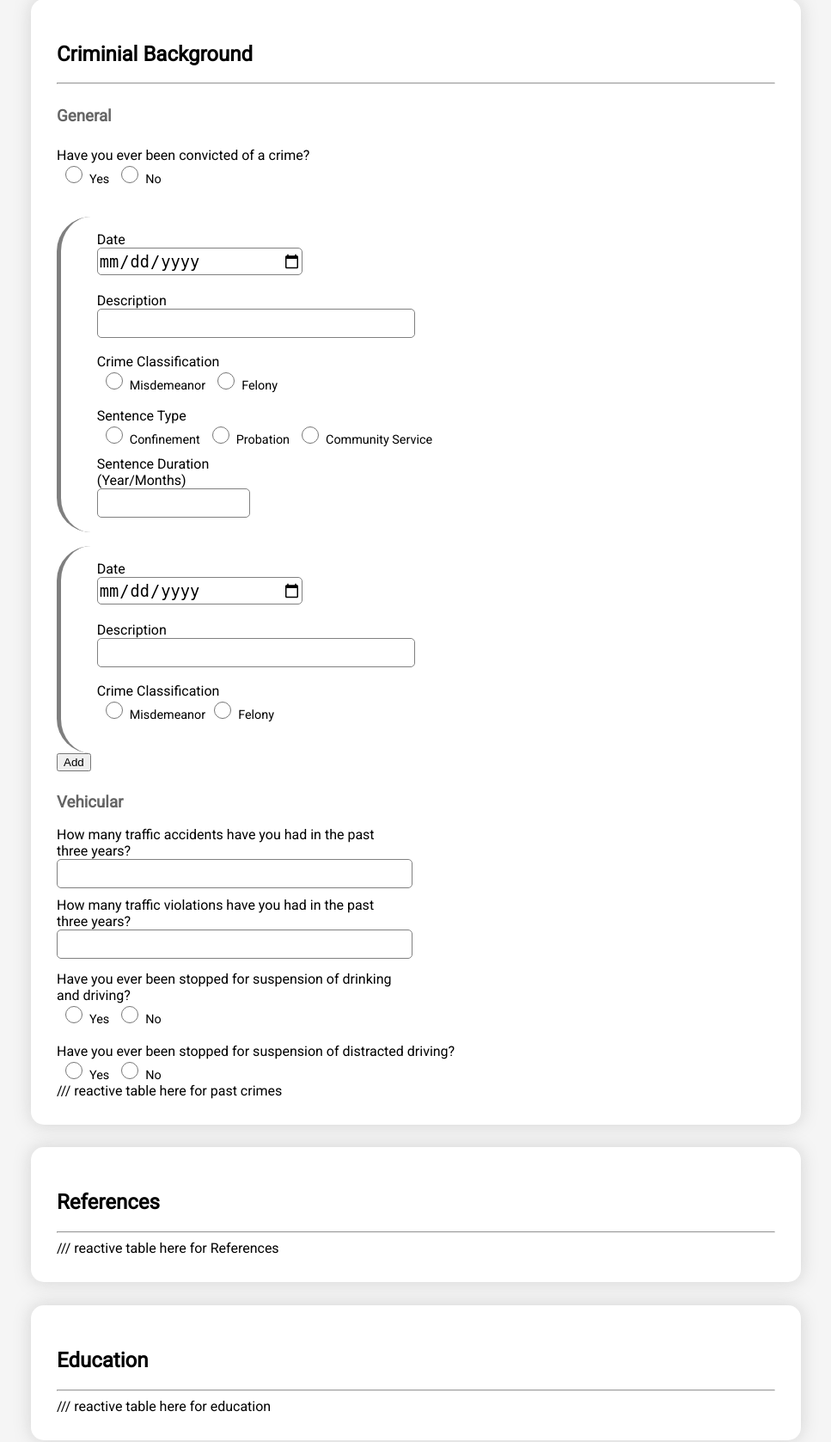
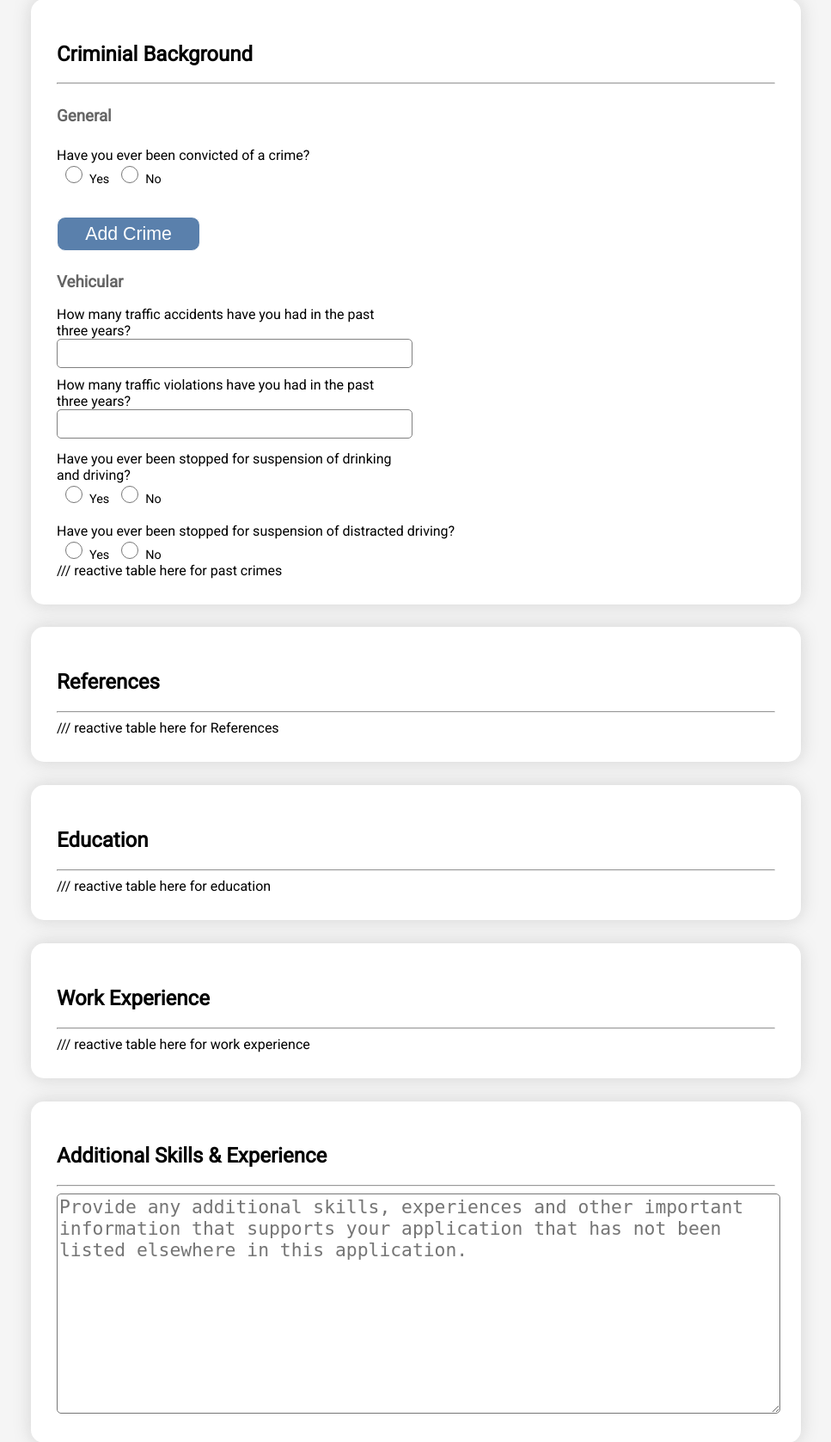
Before and after one commit to Carrasco-R/Simple-Job-Application, a PHP site: page / in a window 1280 px wide. Shown: the part 1787-3464 px from the top of the page at 86% size, without its empty margins (156-1123 px from the left). Run offline with PHP 8.4, Linux system fonts and the light colour scheme.

Commit message:
add crime functional

```diff
--- a/home.html
+++ b/home.html
@@ -166,37 +166,8 @@
             </div>
           </div>
           <br />
-          <div id="crime-table">
-            <div class="field-grid crime">
-              <div class="span-4">
-                <label for="crimeDate">Date</label>
-                <input type="date" name="crimeDate" id="crimeDate" />
-              </div>
-              <div class="span-10"></div>
-              <div class="span-6">
-                <label for="crimeDesc">Description</label>
-                <input type="text" name="crimeDesc" id="crimeDesc" />
-              </div>
-              <div class="span-12 radio-field">
-                <div class="label">Crime Classification</div>
-                <label><input type="radio" name="crimeClass" value="misdemeanor" />Misdemeanor</label>
-                <label><input type="radio" name="crimeClass" value="felony" />Felony</label>
-                <input style="display: none" type="radio" name="crimeClass" value="untouched" checked />
-              </div>
-              <div class="span-12 radio-field">
-                <div class="label">Sentence Type</div>
-                <label><input type="radio" name="crimeSentenceType" value="confinement" />Confinement</label>
-                <label><input type="radio" name="crimeSentenceType" value="probation" />Probation</label>
-                <label><input type="radio" name="crimeSentenceType" value="communitySrvc" />Community Service</label>
-                <input style="display: none" type="radio" name="crimeSentenceType" value="untouched" checked />
-              </div>
-              <div class="span-3">
-                <label for="crimeSentenceDuration">Sentence Duration (Year/Months)</label>
-                <input type="text" name="crimeSentenceDuration" id="crimeSentenceDuration" />
-              </div>
-            </div>
-          </div>
-          <button id="addCrime">Add</button>
+          <div id="crime-table"></div>
+          <button id="addCrime">Add Crime</button>
 
           <h3>Vehicular</h3>
           <div class="field-grid">
--- a/style.css
+++ b/style.css
@@ -135,3 +135,18 @@ input[type="checkbox"] {
   padding: 2% 5%;
   margin-top: 2%;
 }
+#addCrime {
+  font-size: 16pt;
+  background-color: rgb(90, 128, 172);
+  color: white;
+  margin-top: 2%;
+  display: block;
+  width: 20%;
+  height: 40px;
+  border-radius: 10px;
+  border: solid thin white;
+  transition: all 500ms ease;
+}
+#addCrime:hover {
+  background-color: rgb(29, 58, 95);
+}
```
Also changed, not shown: index.js (+77 -8 lines).
